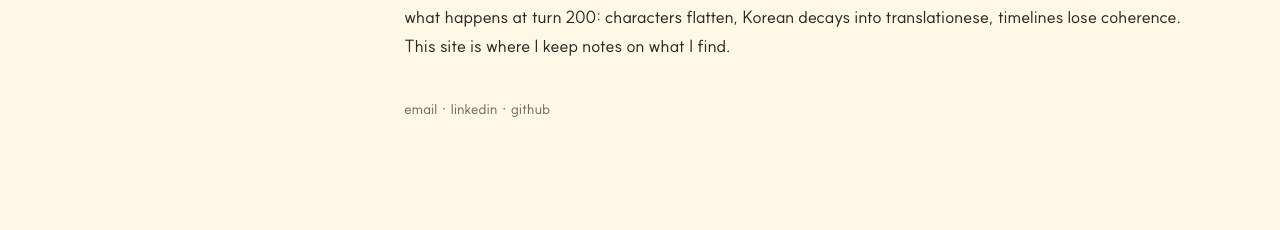
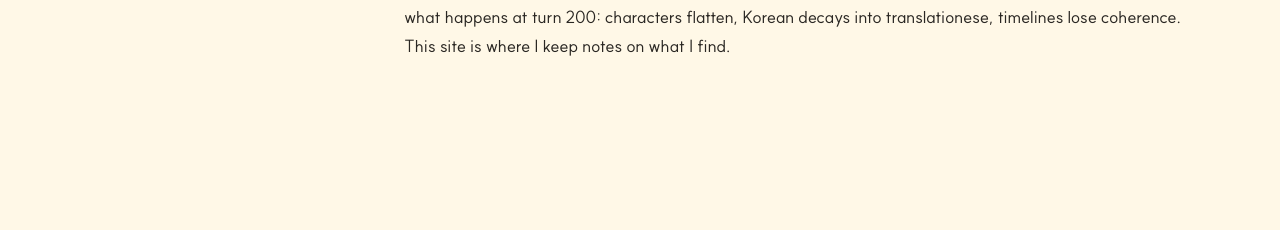
Before and after one commit to hangoeun16/hangoeun16.github.io, a Jekyll site: the page built from index.md, in a window 1280 px wide. Shown: the part 897-1127 px from the top of the page. Built offline with Jekyll 4.4.1, drawn with Linux system fonts in a browser that asks for light colours; some web fonts are replaced; after the commit the page ends 1072 px from its top, so only the background shows below that.

Commit message:
Remove contact line from home

```diff
--- a/index.md
+++ b/index.md
@@ -27,5 +27,3 @@ I've also written in narrative communities for years. I serialized fiction to 3K
 That's why I pay attention to how LLMs handle long narrative. Most benchmarks test single turns. I watch what happens at turn 200: characters flatten, Korean decays into translationese, timelines lose coherence. This site is where I keep notes on what I find.
 
 </div>
-
-{% include contact-links.html class="elsewhere" %}
```
